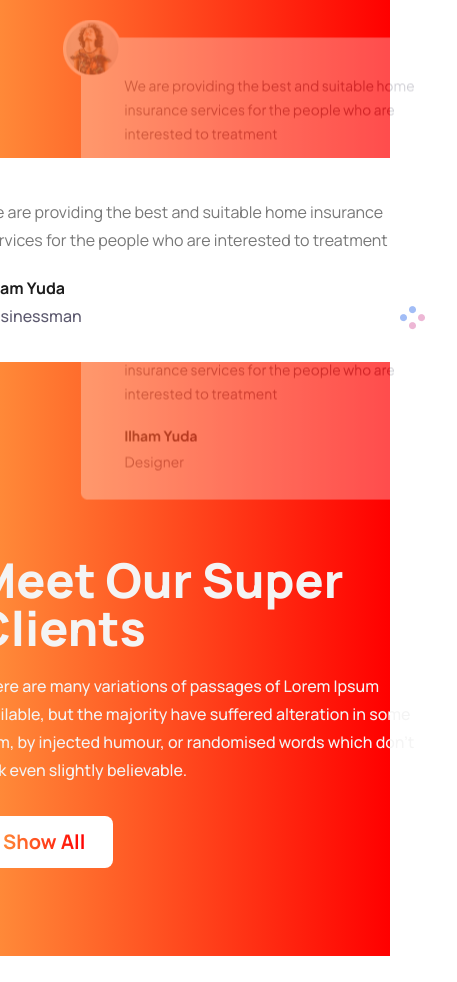
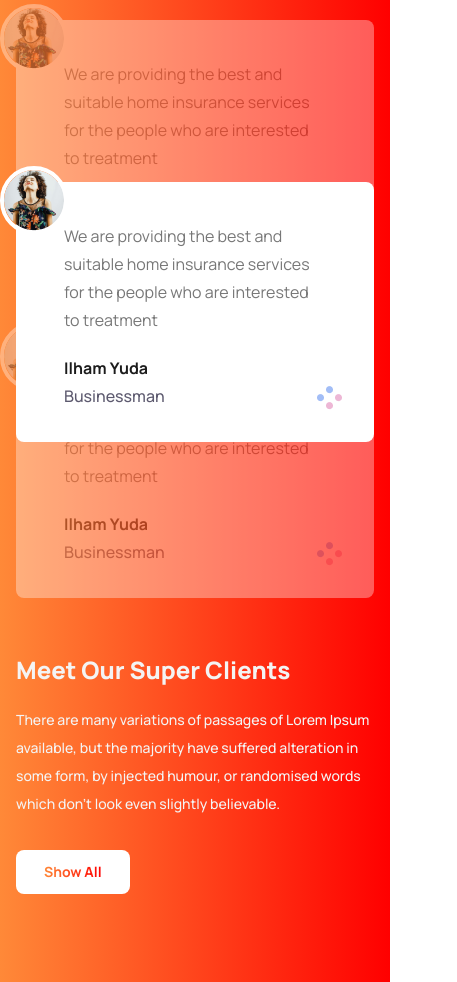
Before and after one commit to newbie-saimur/tea-house-with-daisyui, a plain HTML site: page index.html in a window 390 px wide. Shown: the part 3704-4686 px from the top of the page, 457 px wide, since content can reach past the window. Before the commit the page ends 4660 px from the top, so only its background shows below. Drawn offline with nearby package versions, Linux system fonts and the light colour scheme.

Commit message:
Client Section Responsive

```diff
--- a/index.html
+++ b/index.html
@@ -142,22 +142,41 @@
         <!-- Meet our Clients -->
         <section>
             <div class="bg-linear-[270deg,#F00_0%,#FF8938_100%]">
-                <div class="flex items-center justify-between flex-col lg:flex-row-reverse gap-14 py-[5.5rem] px-[4.5rem]">
-                    <div class="flex items-center bg-[url('images/client-bg.png')] w-[32.75rem] h-[30rem] bg-no-repeat bg-right">
-                        <div class="bg-white rounded-lg px-12 pt-10 pb-8 relative lg:mr-16">
-                            <p class="text-base leading-7 text-[#777] mb-5">We are providing the best and suitable home insurance services for the people who are interested to treatment</p>
-                            <h4 class="text-base leading-7 text-[#1C1C1C] font-bold">Ilham Yuda</h4>
-                            <h5 class="text-base leading-7 text-[#5D5A6F] font-medium">Businessman</h5>
-                            <img class="absolute bottom-8 right-8" src="images/circles.png" alt="">
-                            <img class="absolute -top-4 -left-4 border-4 rounded-full border-white" src="images/client.png" alt="">
+                <div class="flex items-center justify-between flex-col lg:flex-row-reverse gap-14 py-[5.5rem] px-4 md:px-[4.5rem]">
+                    <div class="relative flex-1">
+                        <div class="flex flex-col items-end gap-[3.62rem] opacity-35">
+                            <div class="bg-white rounded-lg px-12 pt-10 pb-8 relative max-w-[27rem]">
+                                <p class="text-base leading-7 text-[#777] mb-5">We are providing the best and suitable home insurance services for the people who are interested to treatment</p>
+                                <h4 class="text-base leading-7 text-[#1C1C1C] font-bold">Ilham Yuda</h4>
+                                <h5 class="text-base leading-7 text-[#5D5A6F] font-medium">Businessman</h5>
+                                <img class="absolute bottom-8 right-8" src="images/circles.png" alt="">
+                                <img class="absolute -top-4 -left-4 border-4 rounded-full border-white" src="images/client.png" alt="">
+                            </div>
+                            <div class="bg-white rounded-lg px-12 pt-10 pb-8 relative max-w-[27rem]">
+                                <p class="text-base leading-7 text-[#777] mb-5">We are providing the best and suitable home insurance services for the people who are interested to treatment</p>
+                                <h4 class="text-base leading-7 text-[#1C1C1C] font-bold">Ilham Yuda</h4>
+                                <h5 class="text-base leading-7 text-[#5D5A6F] font-medium">Businessman</h5>
+                                <img class="absolute bottom-8 right-8" src="images/circles.png" alt="">
+                                <img class="absolute -top-4 -left-4 border-4 rounded-full border-white" src="images/client.png" alt="">
+                            </div>
                         </div>
+                        <div class=" absolute top-[28%] left-0">
+                            <div class="bg-white rounded-lg px-12 pt-10 pb-8 relative max-w-[27rem]">
+                                <p class="text-base leading-7 text-[#777] mb-5">We are providing the best and suitable home insurance services for the people who are interested to treatment</p>
+                                <h4 class="text-base leading-7 text-[#1C1C1C] font-bold">Ilham Yuda</h4>
+                                <h5 class="text-base leading-7 text-[#5D5A6F] font-medium">Businessman</h5>
+                                <img class="absolute bottom-8 right-8" src="images/circles.png" alt="">
+                                <img class="absolute -top-4 -left-4 border-4 rounded-full border-white" src="images/client.png" alt="">
+                            </div>
+                        </div>
+
                     </div>
-                    <div class="w-[27.5rem]">
-                        <h1 class="text-5xl font-extrabold text-[#F4F4F4] mb-5">Meet Our Super Clients</h1>
-                        <p class="text-base font-medium leading-7 text-[#F4F4F4] mb-8">There are many variations of
+                    <div class="max-w-[27.5rem]">
+                        <h1 class="text-2xl md:text-3xl lg:text-5xl font-extrabold text-[#F4F4F4] mb-5">Meet Our Super Clients</h1>
+                        <p class="text-sm lg:text-base font-medium leading-7 text-[#F4F4F4] mb-8">There are many variations of
                             passages of Lorem Ipsum available, but the majority have suffered alteration in some form,
                             by injected humour, or randomised words which don't look even slightly believable.</p>
-                        <button class="gradient-button overflow-hidden bg-white px-7 py-3 rounded-lg text-xl font-bold inline-block relative text-center">
+                        <button class="gradient-button overflow-hidden bg-white px-7 py-3 rounded-lg text-sm md:text-xl font-bold inline-block relative text-center">
                             <span class="bg-linear-[270deg,#F00_0%,#FF8938_100%] bg-clip-text text-transparent inline-block">Show All</span>
                         </button>
                     </div>
```
